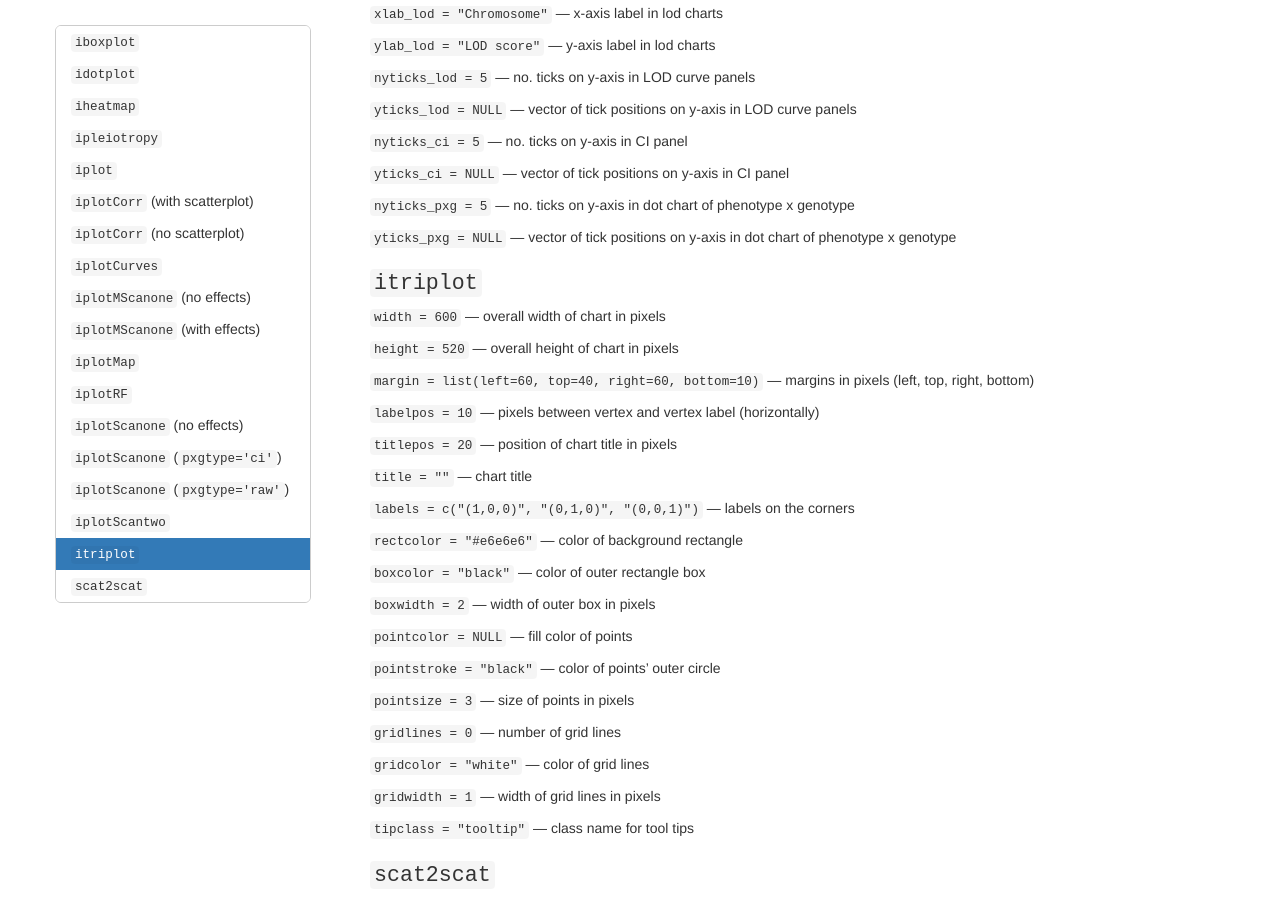
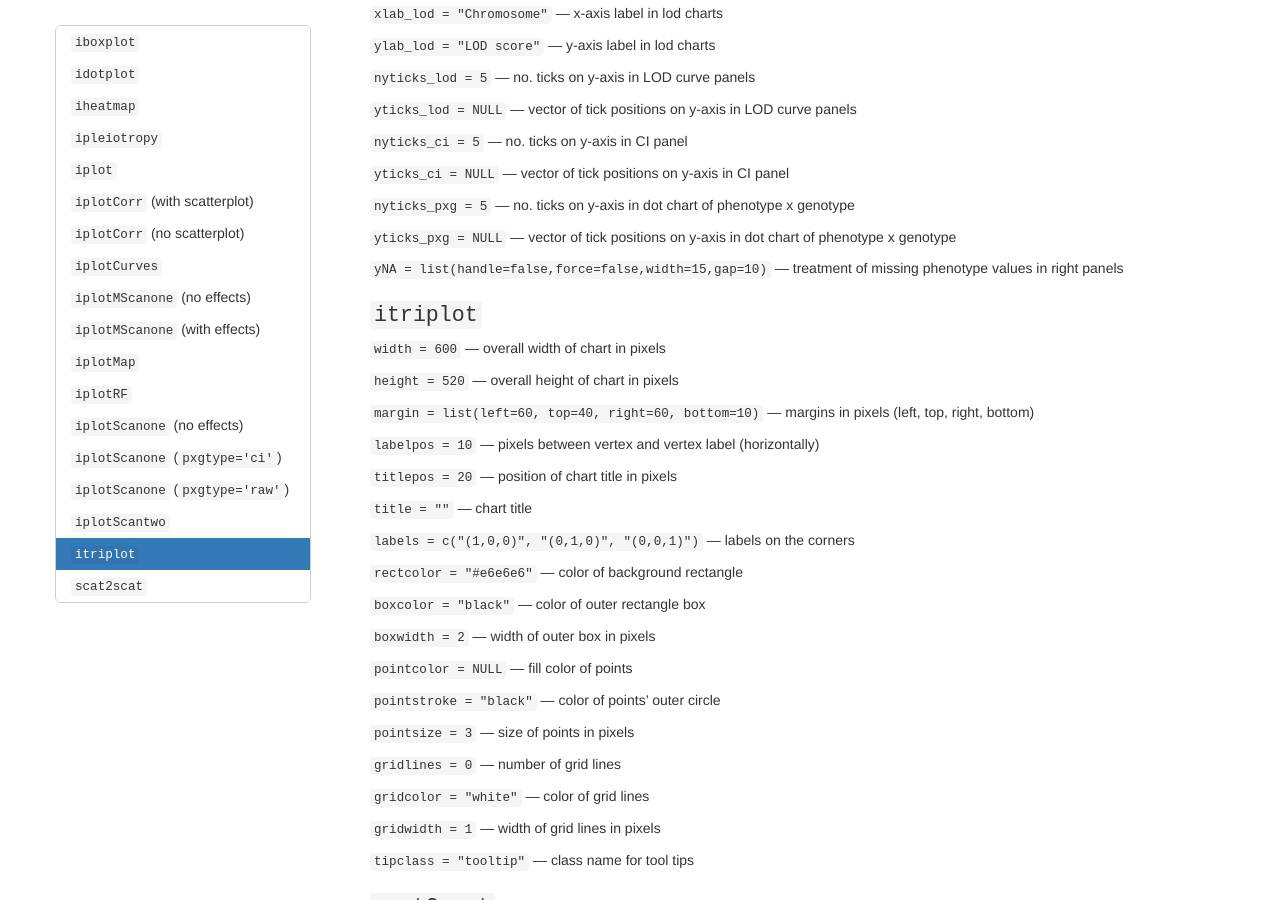
Before and after one commit to kbroman/qtlcharts, a Jekyll site: the page assets/vignettes/chartOpts.html, which Jekyll copies as it is, in a window 1280 px wide and 900 px high, scrolled down 13779 px. Built offline with Jekyll 4.4.1, drawn with Linux system fonts in a browser that asks for light colours.

Commit message:
chartOpts vignette: add yNA as option in iplotScantwo

```diff
--- a/assets/vignettes/chartOpts.Rmd
+++ b/assets/vignettes/chartOpts.Rmd
@@ -854,6 +854,8 @@ stand-alone html files.)
 
 `yticks_pxg = NULL` &mdash; vector of tick positions on y-axis in dot chart of phenotype x genotype
 
+`yNA = list(handle=false,force=false,width=15,gap=10)` &mdash; treatment of missing phenotype values in right panels
+
 ### `itriplot`
 
 `width = 600` &mdash; overall width of chart in pixels
--- a/assets/vignettes/chartOpts.html
+++ b/assets/vignettes/chartOpts.html
@@ -2181,6 +2181,8 @@ CI panel</p>
 phenotype x genotype</p>
 <p><code>yticks_pxg = NULL</code> — vector of tick positions on y-axis
 in dot chart of phenotype x genotype</p>
+<p><code>yNA = list(handle=false,force=false,width=15,gap=10)</code> —
+treatment of missing phenotype values in right panels</p>
 </div>
 <div id="itriplot" class="section level3">
 <h3><code>itriplot</code></h3>
```
